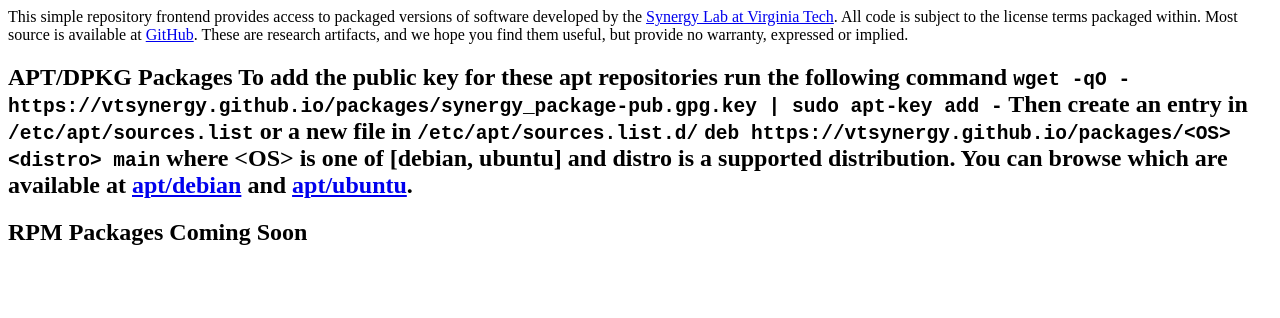
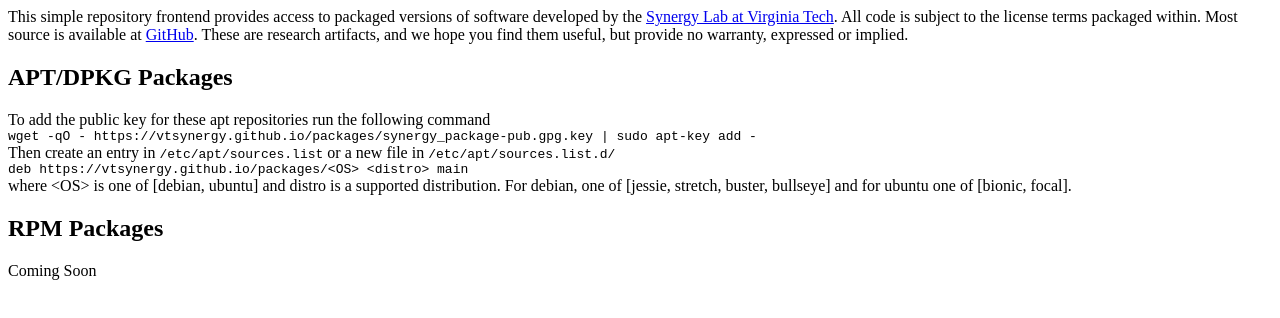
Before and after one commit to vtsynergy/packages, a plain HTML site: page index.html in a window 1280 px wide. Drawn offline with Linux system fonts and the light colour scheme.

Commit message:
Cleaned up missing linebreaks in index.html

```diff
--- a/index.html
+++ b/index.html
@@ -2,14 +2,14 @@
 	<head>
 	</head>
 	<body>
-		This simple repository frontend provides access to packaged versions of software developed by the <A HREF="https://synergy.cs.vt.edu">Synergy Lab at Virginia Tech</A>. All code is subject to the license terms packaged within. Most source is available at <A HREF="https://github.com/vtsynergy">GitHub</A>. These are research artifacts, and we hope you find them useful, but provide no warranty, expressed or implied.
-<H2> APT/DPKG Packages</H>
-To add the public key for these apt repositories run the following command
-<tt>wget -qO - https://vtsynergy.github.io/packages/synergy_package-pub.gpg.key | sudo apt-key add -</tt>
-Then create an entry in <tt>/etc/apt/sources.list</tt> or a new file in <tt>/etc/apt/sources.list.d/</tt>
-<tt>deb https://vtsynergy.github.io/packages/&lt;OS&gt; &lt;distro&gt; main</tt>
-where &lt;OS&gt; is one of [debian, ubuntu] and distro is a supported distribution. You can browse which are available at <A HREF="apt/debian">apt/debian</a> and <A HREF="apt/ubuntu">apt/ubuntu</A>.
-<H2> RPM Packages </H>
+		This simple repository frontend provides access to packaged versions of software developed by the <A HREF="https://synergy.cs.vt.edu">Synergy Lab at Virginia Tech</A>. All code is subject to the license terms packaged within. Most source is available at <A HREF="https://github.com/vtsynergy">GitHub</A>. These are research artifacts, and we hope you find them useful, but provide no warranty, expressed or implied.<BR>
+<H2> APT/DPKG Packages</H2>
+To add the public key for these apt repositories run the following command<BR>
+<tt>wget -qO - https://vtsynergy.github.io/packages/synergy_package-pub.gpg.key | sudo apt-key add -</tt><BR>
+Then create an entry in <tt>/etc/apt/sources.list</tt> or a new file in <tt>/etc/apt/sources.list.d/</tt><BR>
+<tt>deb https://vtsynergy.github.io/packages/&lt;OS&gt; &lt;distro&gt; main</tt><BR>
+where &lt;OS&gt; is one of [debian, ubuntu] and distro is a supported distribution. For debian, one of [jessie, stretch, buster, bullseye] and for ubuntu one of [bionic, focal].
+<H2> RPM Packages </H2>
 	Coming Soon
 	</body>
 </html>
```
